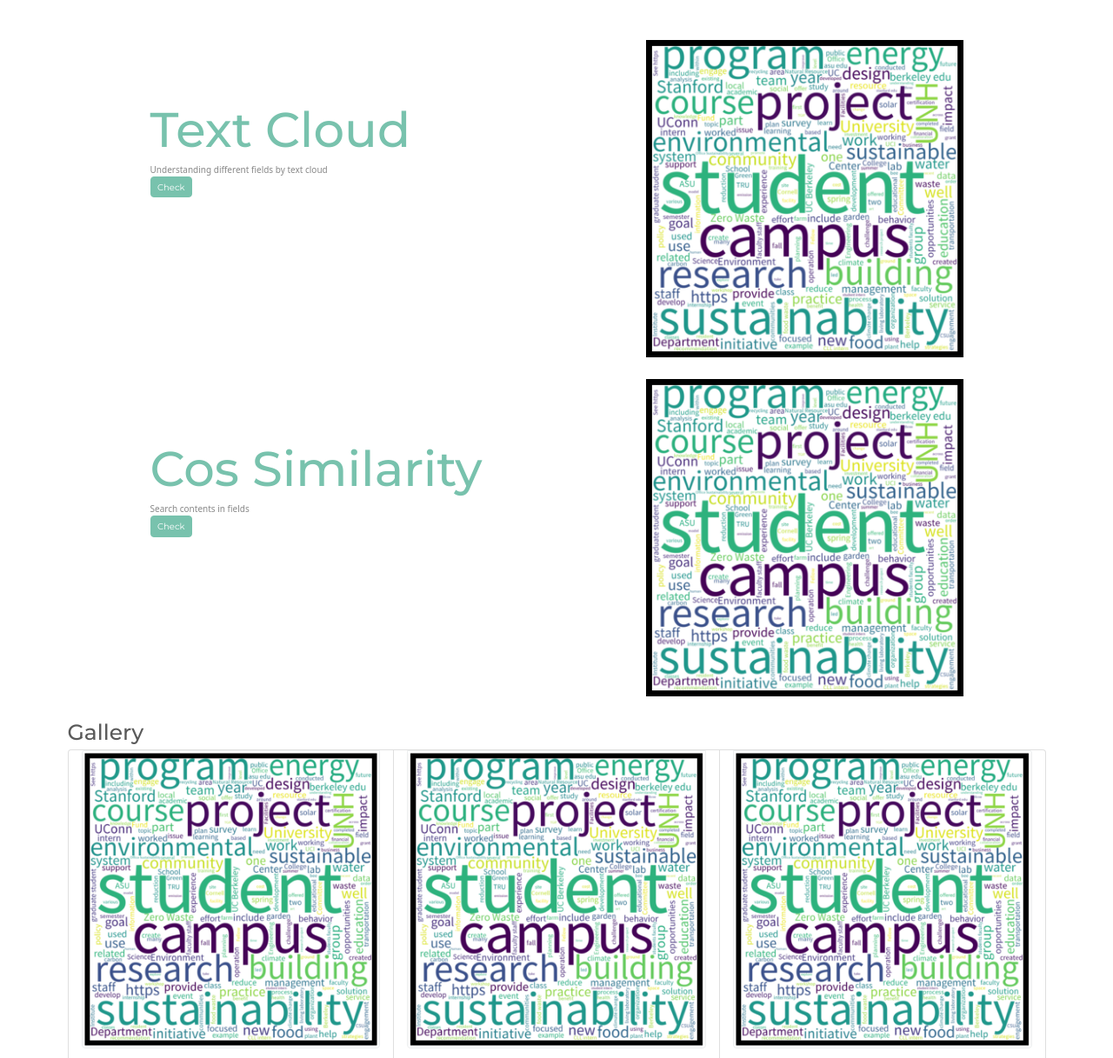
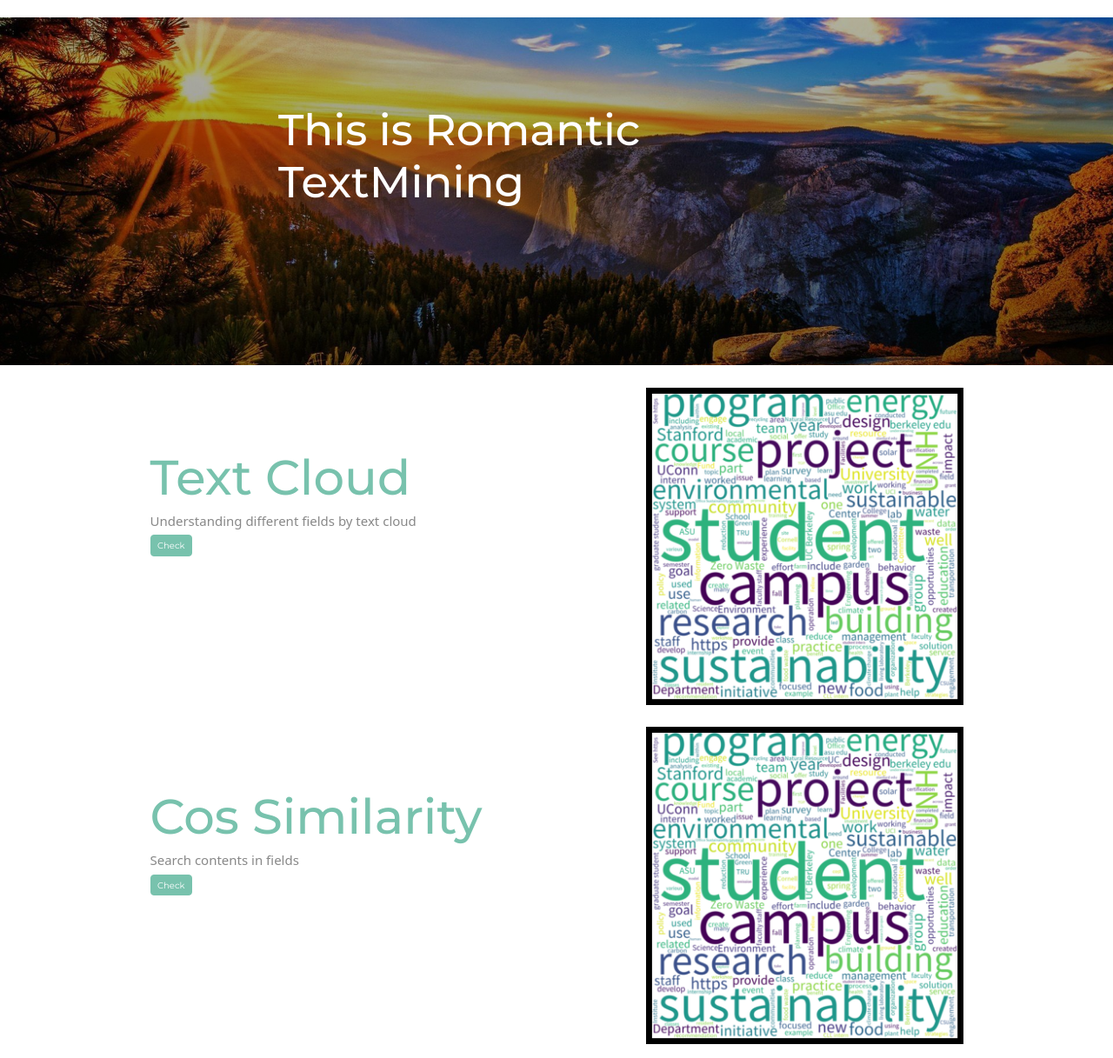
Before and after one commit to Romantic-of-TextMining/STARS-APP, a Flask app: page / in a window 1280 px wide. Shown: the part 62-1279 px from the top of the page at 87% size. Run offline with Flask 2, Linux system fonts and the light colour scheme; some libraries are stand-ins or nearby versions.

Commit message:
feat: add background

```diff
--- a/app/static/css/self.css
+++ b/app/static/css/self.css
@@ -1,3 +1,12 @@
+#banner {
+    background-image: linear-gradient(rgba(0, 0, 0, 0.3), rgba(0, 0, 0, 0.5)), url(../assets/banner.jpeg);
+    background-size: cover;
+    background-attachment: fixed;
+    background-repeat: no-repeat;
+    background-position: center center;
+    height: 50vh;
+}
+
 .category {
     font-size: 2rem;
     color : var(--bs-gray-500);
@@ -34,3 +43,8 @@
 ul.row {
     list-style: none
 }
+
+.index_function_content {
+    font-size: 1.5rem;
+    margin-bottom: 0.5rem;
+}
--- a/app/templates/index.html
+++ b/app/templates/index.html
@@ -4,7 +4,13 @@
 {% block title %}Romantic of Text Mining{% endblock %}
 
 {% block page_content %}
-
+<div id="banner">
+    <div class="row g-0 text-light justify-content-center aligh-items-center">
+        <div class="col-lg-6">
+            <h1 style="font-size: 5rem;color: white; margin-top: 10rem;">This is Romantic TextMining</h1>
+        </div>
+    </div>
+</div>
 <div class="container" style="margin:2% auto">
     <div class="row">
         <div class="col-md-1">
@@ -12,7 +18,7 @@
         <div class="col-md-6">
             <p style="padding: 3em">
                 <h1 class="text-primary" style="font-size:56px;">Text Cloud</h1>
-                <div>Understanding different fields by text cloud</div>
+                <div class="index_function_content">Understanding different fields by text cloud</div>
                 <a href="{{ url_for('main.text_cloud') }}" class="btn btn-primary">Check</a>
             </p>
         </div>
@@ -31,7 +37,7 @@
         <div class="col-md-6">
             <p style="padding: 3em">
                 <h1 class="text-primary" style="font-size:56px;">Cos Similarity</h1>
-                <div>Search contents in fields</div>
+                <div class="index_function_content">Search contents in fields</div>
                 <a href="{{ url_for('main.cos_sim') }}" class="btn btn-primary">Check</a>
             </p>
         </div>
```
Also changed, not shown: app/static/assets/banner.jpeg (added).
